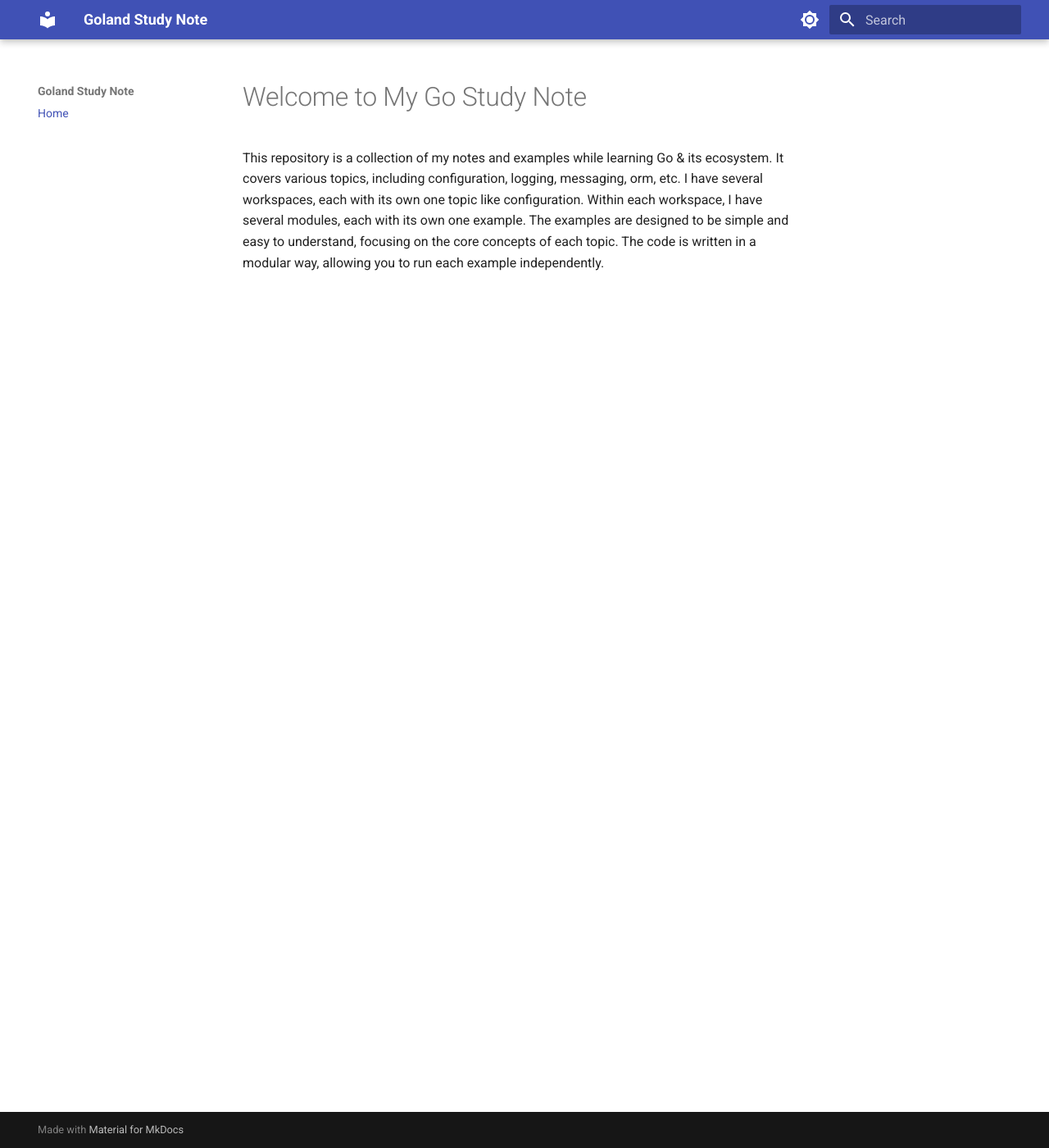
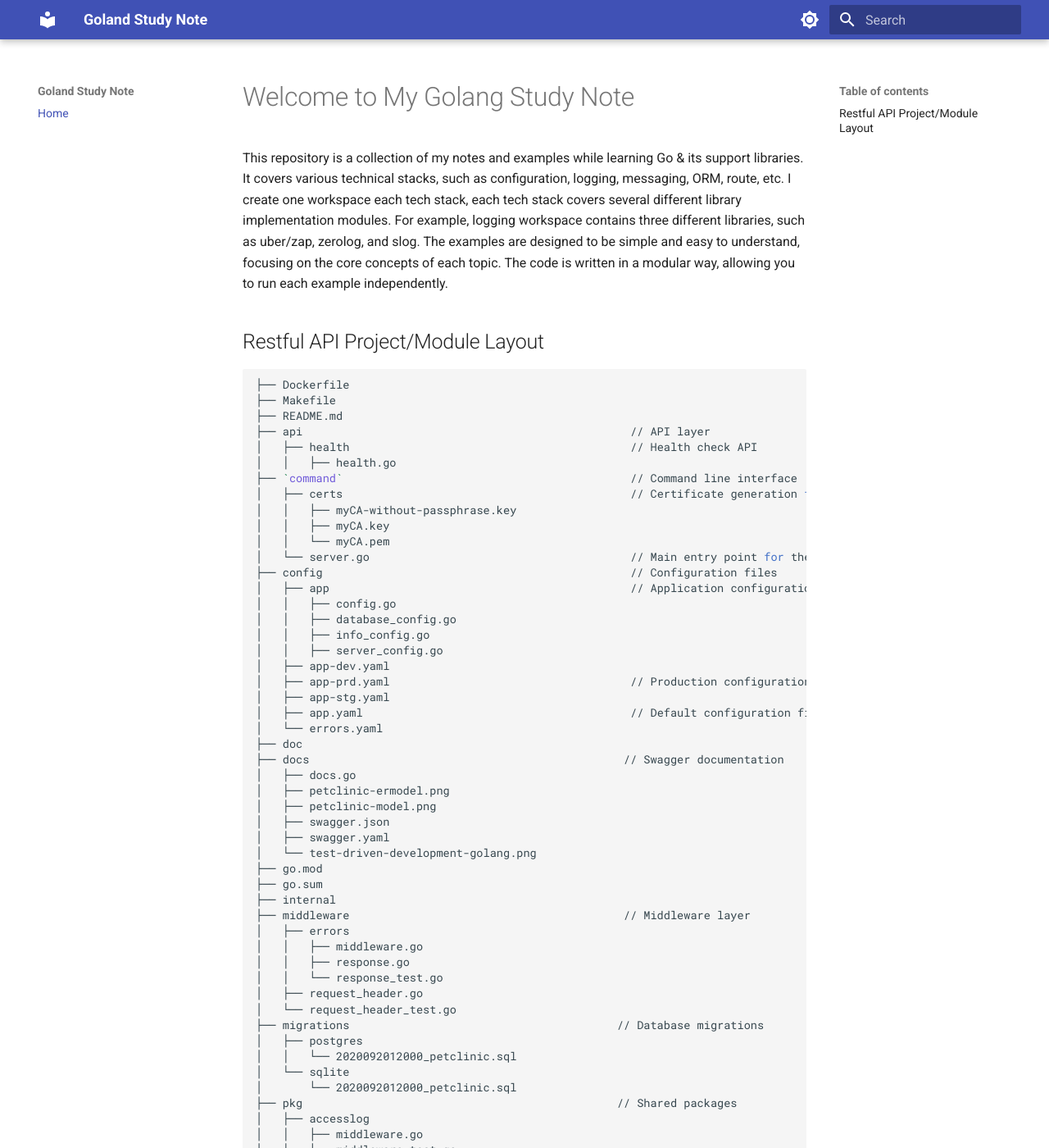
Before and after one commit to ryyt-cg/golang-study, an MkDocs documentation site: the page built from docs/index.md, in a window 1280 px wide and 1400 px high. Shown: the whole window at 82% size. Built offline with MkDocs 1.6.1 and Material for MkDocs 9.7.7, drawn with Linux system fonts in a browser that asks for light colours; some of the changed text lies outside the part shown.

Commit message:
feat: update README.md

````diff
--- a/docs/index.md
+++ b/docs/index.md
@@ -1,3 +1,81 @@
-# Welcome to My Go Study Note
+# Welcome to My Golang Study Note
 
-This repository is a collection of my notes and examples while learning Go & its ecosystem. It covers various topics, including configuration, logging, messaging, orm, etc.  I have several workspaces, each with its own one topic like configuration.  Within each workspace, I have several modules, each with its own one example.  The examples are designed to be simple and easy to understand, focusing on the core concepts of each topic. The code is written in a modular way, allowing you to run each example independently.
+This repository is a collection of my notes and examples while learning Go & its support libraries. It covers various technical stacks, such as configuration, logging, messaging, ORM, route, etc.  I create one workspace each tech stack, each tech stack covers several different library implementation modules.  For example, logging workspace contains three different libraries, such as uber/zap, zerolog, and slog. The examples are designed to be simple and easy to understand, focusing on the core concepts of each topic. The code is written in a modular way, allowing you to run each example independently.
+
+## Restful API Project/Module Layout
+
+```bash
+├── Dockerfile
+├── Makefile
+├── README.md
+├── api                                                 // API layer
+│   ├── health                                          // Health check API
+│   │   ├── health.go
+├── `command`                                           // Command line interface
+│   ├── certs                                           // Certificate generation for HTTPS
+│   │   ├── myCA-without-passphrase.key
+│   │   ├── myCA.key
+│   │   └── myCA.pem
+│   └── server.go                                       // Main entry point for the application
+├── config                                              // Configuration files
+│   ├── app                                             // Application configuration
+│   │   ├── config.go
+│   │   ├── database_config.go
+│   │   ├── info_config.go
+│   │   ├── server_config.go
+│   ├── app-dev.yaml
+│   ├── app-prd.yaml                                    // Production configuration file
+│   ├── app-stg.yaml
+│   ├── app.yaml                                        // Default configuration file
+│   └── errors.yaml
+├── doc
+├── docs                                               // Swagger documentation
+│   ├── docs.go
+│   ├── petclinic-ermodel.png
+│   ├── petclinic-model.png
+│   ├── swagger.json
+│   ├── swagger.yaml
+│   └── test-driven-development-golang.png
+├── go.mod
+├── go.sum
+├── internal
+├── middleware                                         // Middleware layer
+│   ├── errors
+│   │   ├── middleware.go
+│   │   ├── response.go
+│   │   └── response_test.go
+│   ├── request_header.go
+│   └── request_header_test.go
+├── migrations                                        // Database migrations
+│   ├── postgres
+│   │   └── 2020092012000_petclinic.sql
+│   └── sqlite
+│       └── 2020092012000_petclinic.sql
+├── pkg                                               // Shared packages
+│   ├── accesslog
+│   │   ├── middleware.go
+│   │   └── middleware_test.go
+│   ├── dbase
+│   │   ├── postgres.go
+│   │   ├── sqlite.go
+│   ├── ds
+│   │   ├── http_server.go
+│   │   └── http_server_test.go
+│   ├── infra
+│   │   └── repository
+│   │       ├── owner.go
+│   │       ├── owner_repository.go
+│   │       ├── pet.go
+│   │       ├── pet_repository.go
+│   │       ├── vet.go
+│   │       ├── vet_repository.go
+│   │       ├── visit.go
+│   ├── log
+│   │   ├── logger.go
+│   │   ├── logger_test.go
+│   │   └── mock_logger.go
+│   ├── model
+│   │   ├── context.go
+│   │   ├── person.go
+│   │   └── person_test.go
+```
````
Also changed, not shown: README.md (+3 -4 lines), config-ws/viper/README.md (added, +27 -0 lines), orm-ws/README.md (added, +29 -0 lines), 5 other files.
